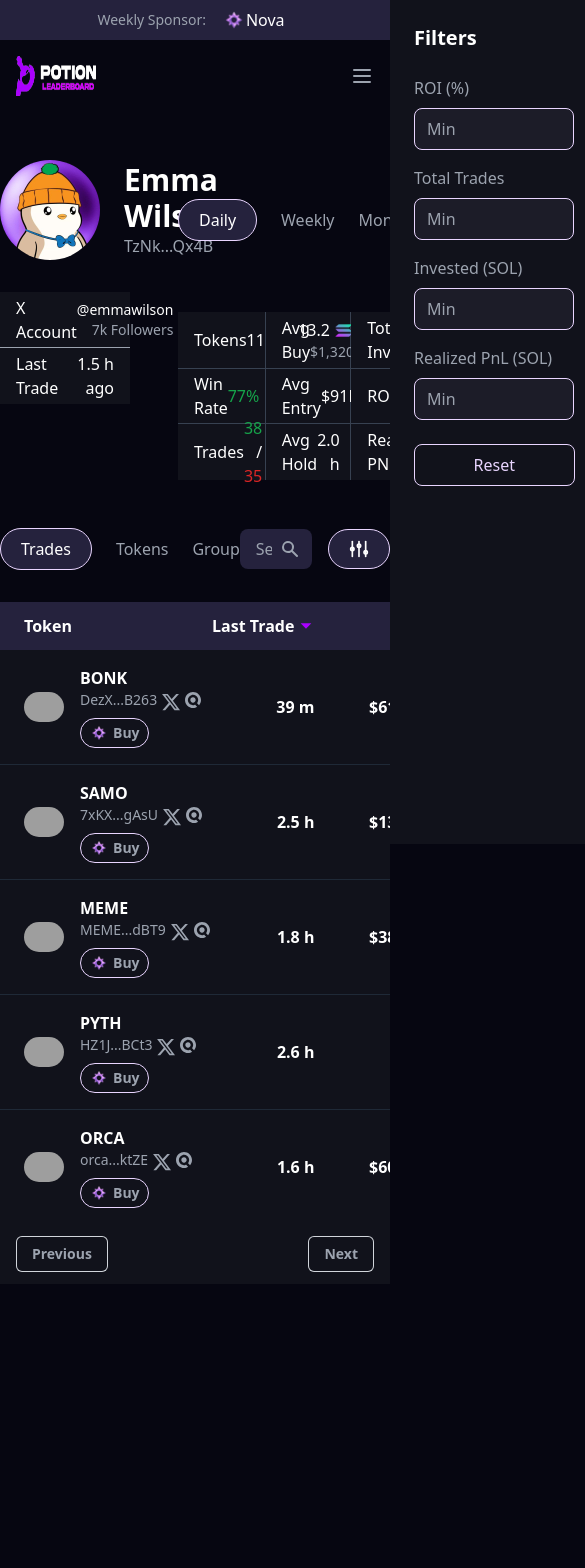
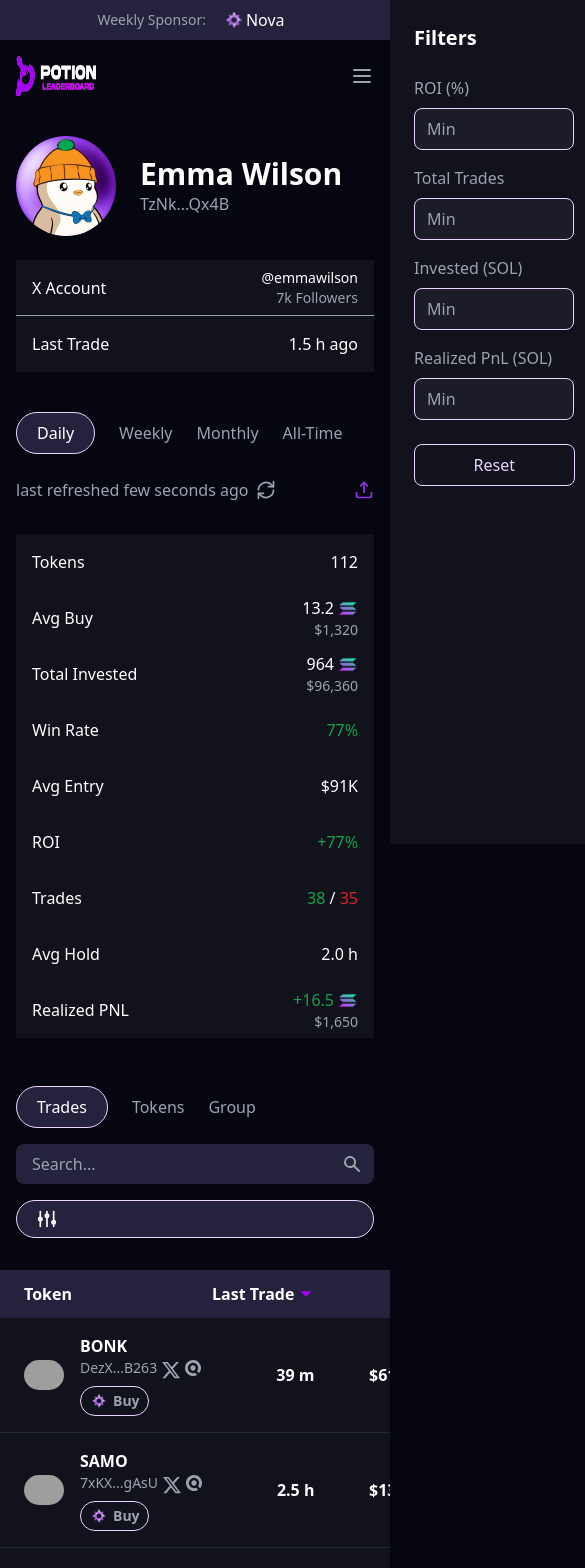
Before and after one commit to deiv-hash/potion-leaderboard, a Next.js app: page /trader/1 in a window 390 px wide. Shown: the top 1568 px of the page, 585 px wide, since content can reach past the window. Before the commit the page ends 1284 px from the top, so only its background shows below. Built offline with nearby package versions, Linux system fonts and the light colour scheme; grey boxes are pictures that could not be loaded.

Commit message:
TraderPage and TraderStats mobile view

```diff
--- a/app/components/TraderStats.tsx
+++ b/app/components/TraderStats.tsx
@@ -13,7 +13,7 @@
 
 export function TraderStats({ trader }: TraderStatsProps) {
   return (
-    <div className="grid grid-cols-3 mt-8">
+    <div className="grid grid-cols-1 sm:grid-cols-2 lg:grid-cols-3 mt-4 sm:mt-8">
       {/* Column 1 */}
       <div className="stats-container">
         <h3>Tokens</h3>
@@ -21,7 +21,7 @@
           <p>{trader.tokensTraded}</p>
         </div>
       </div>
-      <div className="stats-container border-l border-r border-gray-700">
+      <div className="stats-container sm:border-l lg:border-r border-gray-700">
         <h3>Avg Buy</h3>
         <div className="text-right">
           <div className="flex items-center gap-1 justify-end">
@@ -33,7 +33,7 @@
           </div>
         </div>
       </div>
-      <div className="stats-container">
+      <div className="stats-container lg:border-none sm:col-span-2 lg:col-span-1">
         <h3>Total Invested</h3>
         <div className="text-right">
           <div className="flex items-center gap-1 justify-end">
@@ -54,7 +54,7 @@
       </div>
 
       {/* Column 2 */}
-      <div className="stats-container border-t border-b border-gray-700">
+      <div className="stats-container">
         <h3>Win Rate</h3>
         <div className="text-right">
           <p
@@ -64,13 +64,13 @@
           </p>
         </div>
       </div>
-      <div className="stats-container border-t border-b border-l border-r border-gray-700">
+      <div className="stats-container sm:border-l lg:border-r border-gray-700">
         <h3>Avg Entry</h3>
         <div className="text-right">
           <p>{formatAvgEntry(trader.avgEntry)}</p>
         </div>
       </div>
-      <div className="stats-container border-t border-b border-gray-700">
+      <div className="stats-container lg:border-none sm:col-span-2 lg:col-span-1">
         <h3>ROI</h3>
         <div className="text-right">
           <p
@@ -92,13 +92,13 @@
           </p>
         </div>
       </div>
-      <div className="stats-container border-l border-r border-gray-700">
+      <div className="stats-container sm:border-l lg:border-r border-gray-700">
         <h3>Avg Hold</h3>
         <div className="text-right">
           <p>{formatHoldTime(trader.avgHold)}</p>
         </div>
       </div>
-      <div className="stats-container">
+      <div className="stats-container lg:border-none sm:col-span-2 lg:col-span-1">
         <h3>Realized PNL</h3>
         <div className="text-right">
           <div className="flex items-center gap-1 justify-end">
--- a/app/trader/[wallet]/page.tsx
+++ b/app/trader/[wallet]/page.tsx
@@ -140,11 +140,14 @@
 
   return (
     <>
-      <div className="flex gap-12 mt-12">
       {sharingTrader && (
         <ShareModal trader={sharingTrader} onClose={handleCloseShare} />
       )}
-        <div className="w-4/12">
+      <div className="flex flex-col gap-8 mt-6 sm:mt-12 px-4 sm:px-6">
+        <div className="flex flex-col lg:flex-row gap-8">
+          {/* Trader Info Section */}
+          <div className="w-full lg:w-4/12">
+            <div className="flex flex-col sm:flex-row lg:flex-col gap-6">
               <div className="flex items-center gap-6">
                 <Image
                   src={trader.image}
@@ -162,7 +165,8 @@
                   </p>
                 </div>
               </div>
-          <div className="stats-container mt-8 border-b border-gray-400">
+              <div className="flex flex-col sm:flex-row lg:flex-col flex-grow">
+                <div className="stats-container border-b border-gray-400 w-full">
                   <h3>X Account</h3>
                   <div className="text-right text-sm">
                     <a
@@ -178,20 +182,25 @@
                     </p>
                   </div>
                 </div>
-          <div className="stats-container">
+                <div className="stats-container w-full">
                   <h3>Last Trade</h3>
                   <div className="text-right">
                     <p>{formatHoldTime(trader.lastTrade)} ago</p>
                   </div>
                 </div>
               </div>
-        <div className="w-8/12">
-          <div className="flex justify-between items-center w-full">
+            </div>
+          </div>
+
+          {/* Stats Section */}
+          <div className="w-full lg:w-8/12">
+            <div className="flex flex-col gap-4">
+              <div className="flex flex-col sm:flex-row justify-between items-start sm:items-center gap-4">
                 <TimeFrameSelector
                   selectedTimeFrame={selectedTimeFrame}
                   onTimeFrameChange={handleTimeFrameChange}
                 />
-            <div className="flex gap-6">
+                <div className="flex gap-6 w-full sm:w-auto justify-between sm:justify-end">
                   <button
                     className="flex items-center gap-2"
                     onClick={handleRefresh}
@@ -214,16 +223,20 @@
               {refreshing ? <Loading /> : <TraderStats trader={trader} />}
             </div>
           </div>
+        </div>
 
-      <div className="mt-12">
-        <div className="flex justify-between items-center">
+        <div className="mt-4">
+          <div className="flex flex-col gap-4">
+            <div className="flex flex-col sm:flex-row justify-between items-start sm:items-center gap-4">
               <TabSelector
                 activeTab={activeTab}
                 onTabChange={(tab) => setActiveTab(tab as TraderTab)}
                 variant="trader"
               />
-          <div className="flex gap-4">
+              <div className="flex flex-col sm:flex-row gap-4 w-full sm:w-auto">
+                <div className="w-full sm:w-auto">
                   <Searchbar onSearch={handleSearch} />
+                </div>
                 <Filter
                   filters={filter}
                   onFilterChange={handleFilterChange}
@@ -231,7 +244,9 @@
                 />
               </div>
             </div>
-        {activeTab !== "trades" && (
+          </div>
+
+          {activeTab !== "trades" ? (
             <div className="flex items-center justify-center h-96">
               <div className="text-center">
                 <h2 className="text-2xl text-purple-500 font-bold mb-2">
@@ -244,10 +259,8 @@
                 </p>
               </div>
             </div>
-        )}
-
-        {activeTab === "trades" && (
-          <div className="mt-8">
+          ) : (
+            <div className="-mx-4 sm:mx-0">
               <Leaderboard
                 traders={filteredTokens.map((token, index) => ({
                   id: token.tokenName,
@@ -279,6 +292,7 @@
             </div>
           )}
         </div>
+      </div>
     </>
   );
 }
```
Lines whose indentation alone changed are shown as unchanged.
